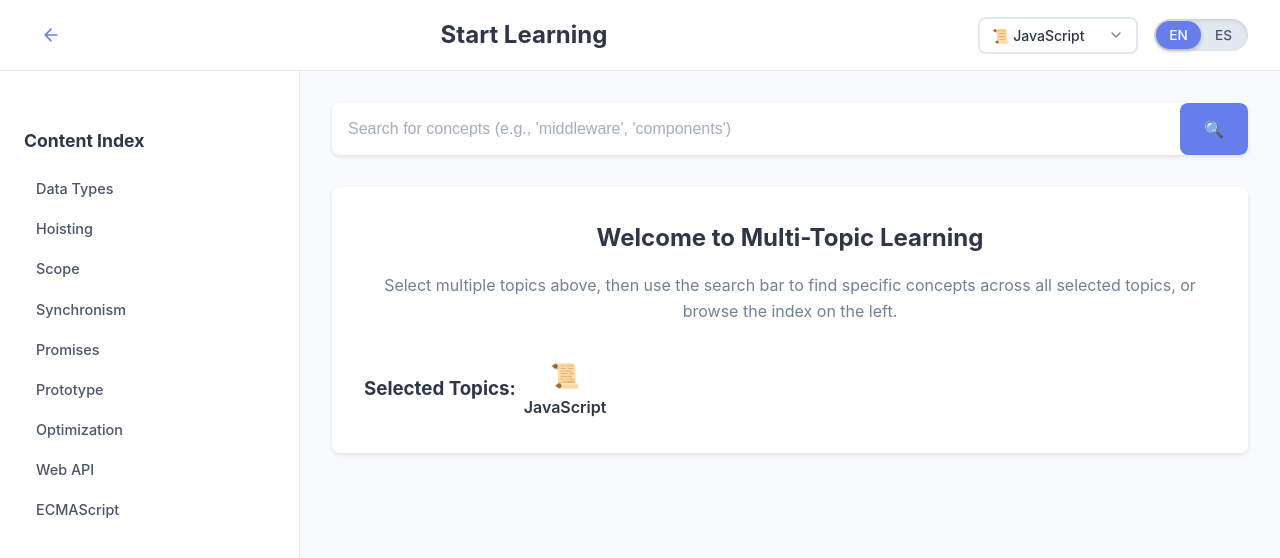
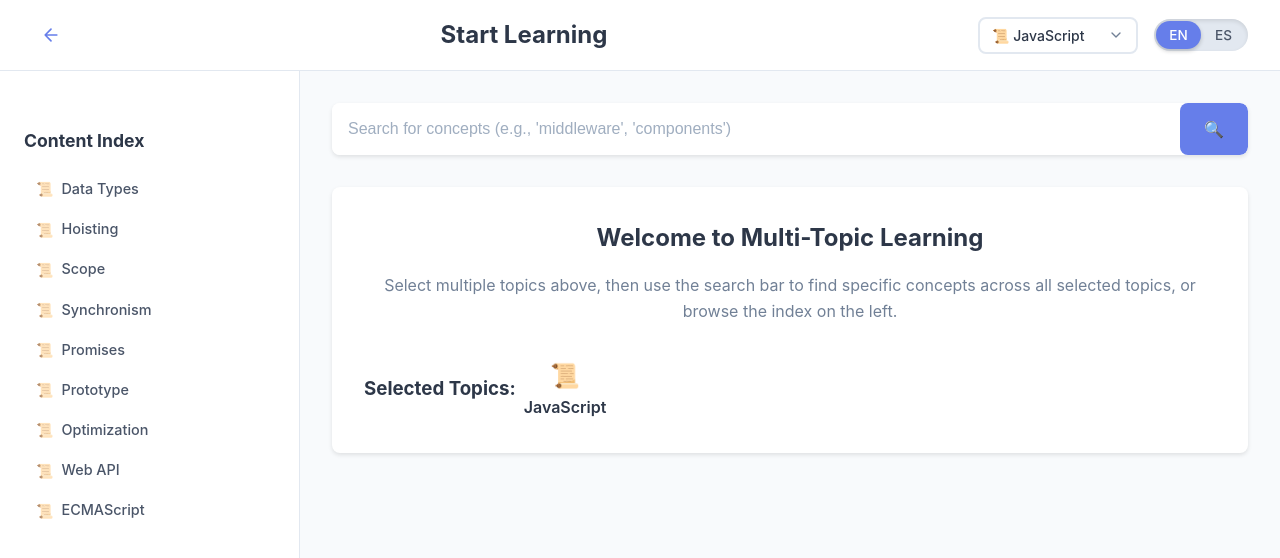
Before and after one commit to silvanatrabalon/learning, a React (Vite) app: page /learning/start-learning in a window 1280 px wide. Shown: the top 558 px of the page. Built offline with nearby package versions, Linux system fonts and the light colour scheme.

Commit message:
fix: multi topic icons

```diff
--- a/src/components/ContentIndex.css
+++ b/src/components/ContentIndex.css
@@ -16,6 +16,9 @@
 }
 
 .index-item {
+  display: flex;
+  align-items: center;
+  gap: 8px;
   padding: 0.5rem 0.75rem;
   background: transparent;
   border: none;
@@ -36,3 +39,13 @@
 .index-item:active {
   background: #e2e8f0;
 }
+
+.index-item .topic-icon {
+  font-size: 14px;
+  flex-shrink: 0;
+  opacity: 0.7;
+}
+
+.index-item .concept-title {
+  flex: 1;
+}
--- a/src/components/ContentIndex.jsx
+++ b/src/components/ContentIndex.jsx
@@ -1,6 +1,6 @@
 import './ContentIndex.css'
 
-function ContentIndex({ index, onConceptSelect, markdownContent }) {
+function ContentIndex({ index, onConceptSelect, markdownContent, topics = [] }) {
   const handleConceptClick = (concept) => {
     if (!markdownContent) return
 
@@ -21,10 +21,22 @@ function ContentIndex({ index, onConceptSelect, markdownContent }) {
     const conceptData = {
       title: concept.title,
       content: conceptContent,
-      id: concept.id
+      id: concept.id,
+      topicId: concept.topicId,
+      topicName: concept.topicName,
+      topicIcon: concept.topicIcon || topics.find(t => t.id === concept.topicId)?.icon
     }
 
     onConceptSelect(conceptData)
+  }
+
+  const getTopicIcon = (concept) => {
+    if (concept.topicIcon) return concept.topicIcon
+    if (concept.topicId) {
+      const topic = topics.find(t => t.id === concept.topicId)
+      return topic?.icon || '📚'
+    }
+    return '📚'
   }
 
   return (
@@ -37,7 +49,8 @@ function ContentIndex({ index, onConceptSelect, markdownContent }) {
             onClick={() => handleConceptClick(concept)}
             className="index-item"
           >
-            {concept.title}
+            <span className="topic-icon">{getTopicIcon(concept)}</span>
+            <span className="concept-title">{concept.title}</span>
           </button>
         ))}
       </div>
--- a/src/pages/StartLearning.jsx
+++ b/src/pages/StartLearning.jsx
@@ -59,12 +59,14 @@ function StartLearning() {
     lines.forEach((line, i) => {
       if (line.startsWith('## ')) {
         const title = line.replace('## ', '')
+        const topic = topics.find(t => t.id === topicId)
         index.push({
           title,
           line: i,
-          id: title.toLowerCase().replace(/\s+/g, '-'),
+          id: `${topicId}-${title.toLowerCase().replace(/\s+/g, '-')}`, // Make unique across topics
           topicId, // Add topic information
-          topicName: topics.find(t => t.id === topicId)?.name || topicId
+          topicName: topic?.name || topicId,
+          topicIcon: topic?.icon || '📚'
         })
       }
     })
@@ -244,6 +246,7 @@ function StartLearning() {
             index={Object.values(contentIndices).flat()} // Show all indices from all topics
             onConceptSelect={handleConceptSelect}
             markdownContent={Object.values(markdownContents).join('\n\n')} // Combine all content
+            topics={topics} // Pass topics information for icons
           />
         </aside>
 
```
